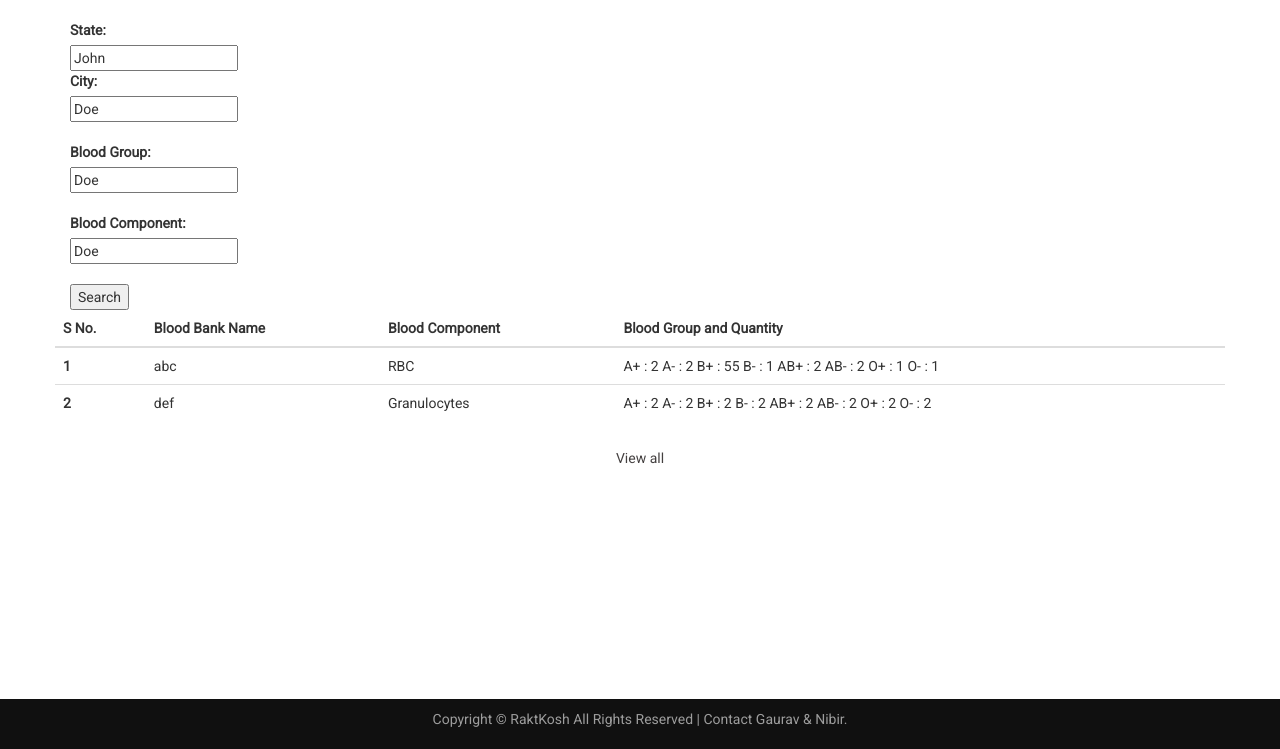
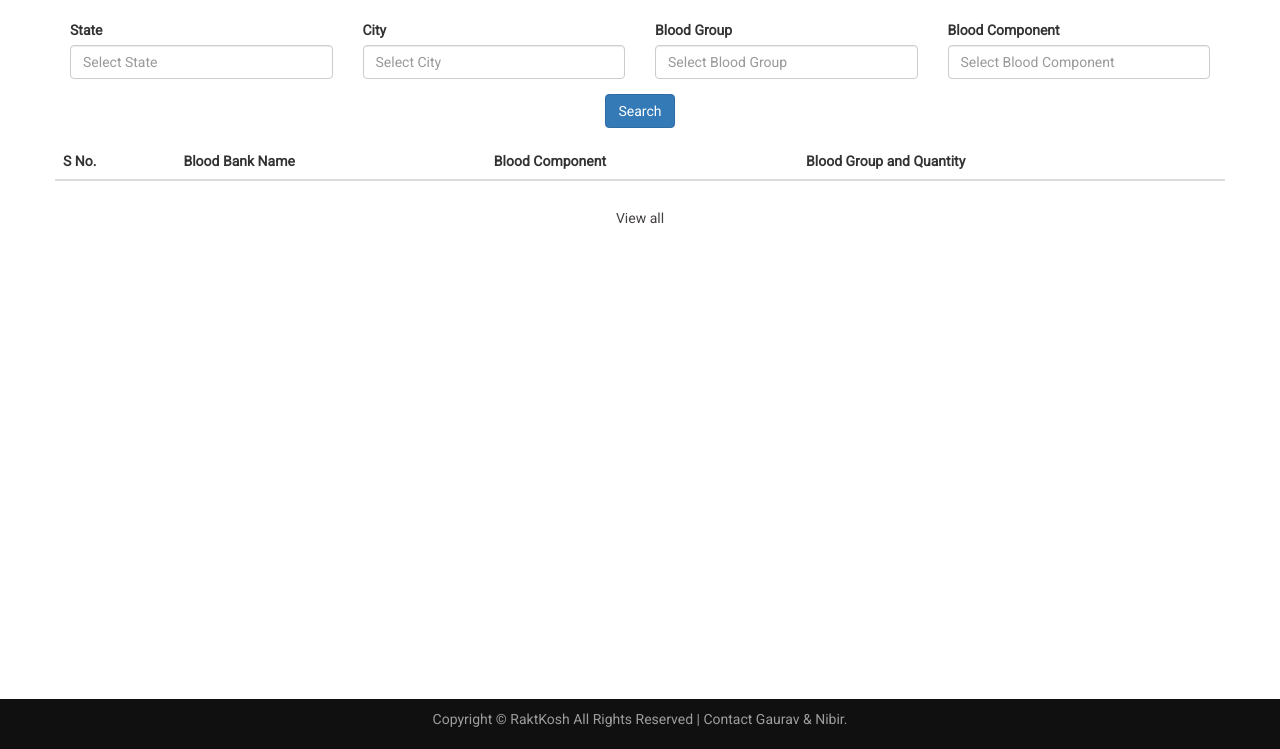
Before and after one commit to Gaukm01/CS315_RaktArpan, a Django app: page /user/blood_bank_dashboard in a window 1280 px wide. Shown: the part 51-800 px from the top of the page. Run offline with Django 4.2, Linux system fonts and the light colour scheme; data comes from the database, SQL or seed files in the repository; lists and menus that the app fills with data are empty; some libraries are stand-ins or nearby versions.

Commit message:
search functionality added

```diff
--- a/src/user/templates/blood_bank_dashboard.html
+++ b/src/user/templates/blood_bank_dashboard.html
@@ -78,20 +78,35 @@
 
        <div class="container container-fluid">
             <div class="row">
-                <main class="col-md-9 ml-sm-auto col-lg-12 px-md-4 py-4">
-
-                    <form action="/action_page.php">
-                        <label for="fname">State:</label><br>
-                        <input type="text" id="fname" name="fname" value="John"><br>
-                        <label for="lname">City:</label><br>
-                        <input type="text" id="lname" name="lname" value="Doe"><br><br>
-                        <label for="lname">Blood Group:</label><br>
-                        <input type="text" id="lname" name="lname" value="Doe"><br><br>
-                        <label for="lname">Blood Component:</label><br>
-                        <input type="text" id="lname" name="lname" value="Doe"><br><br>
-                        <input type="submit" value="Search">
-                    </form>
-
+                <!-- <main class="col-md-9 ml-sm-auto col-lg-12 px-md-4 py-4"> -->
+                <form method="get" action="blood_bank_dashboard">
+                    <div class="form-row">
+                        <div class="form-group col-md-3">
+                            <label for="state">State</label>
+                            <input type="text" class="form-control" id="specialisation"
+                                placeholder="Select State" autocomplete="off" name="state">
+                        </div>
+                        <div class="form-group col-md-3">
+                            <label for="city">City</label>
+                            <input type="text" class="form-control" id="specialisation"
+                                placeholder="Select City" autocomplete="off" name="city">
+                        </div>
+                        <div class="form-group col-md-3">
+                            <label for="blood_group">Blood Group</label>
+                            <input type="text" class="form-control" id="specialisation"
+                                placeholder="Select Blood Group" autocomplete="off" name="blood_group">
+                        </div>
+                        <div class="form-group col-md-3">
+                            <label for="blood_component">Blood Component</label>
+                            <input type="text" class="form-control" id="specialisation"
+                                placeholder="Select Blood Component" autocomplete="off" name="blood_component">
+                        </div>
+                        <div class="col-md-offset-4 col-md-4 form-group" align="center">
+                            <button type="submit" class="btn btn-primary">Search</button>
+                        </div>
+                    </div>
+                </form>
+            </div>
                     <div class="row">
                         <div class="col-12 col-xl-8 mb-4 mb-lg-0">
                             <div class="card">
@@ -147,8 +162,6 @@
                             </div>
                         </div>
                     </div>
-                </main>
-            </div>
             <div class="push"></div>
         </div>
 		<footer class = "navbar-fixed-bottom">
--- a/src/user/urls.py
+++ b/src/user/urls.py
@@ -8,6 +8,5 @@
     path("register", views.register_blood_bank, name="register_blood_bank"),
     path("loginUser", views.loginUser, name="loginUser"),
     path("logout", views.logout, name="logout"),
-    path("blood_bank_dashboard",views.blood_bank_dashboard, name="blood_bank_dashboard")
-
+    path("blood_bank_dashboard",views.blood_bank_dashboard, name="blood_bank_dashboard"),
 ]
--- a/src/user/views.py
+++ b/src/user/views.py
@@ -3,6 +3,7 @@
 from django.utils import timezone
 from django.forms import PasswordInput
 from django.shortcuts import render, redirect, HttpResponseRedirect
+import logging
 
 from .models import (
     User,
@@ -166,92 +167,99 @@
     )
 
 def blood_bank_dashboard(request):
-    # user = IsLoggedIn(request)
-    # if user is None:
-    #     messages.error(request, "Kindly Login with your Blood Bank Credentials first")
-    #     return HttpResponseRedirect("/user/loginpage")
-    # elif user.roles != "blood_bank":
-    #     url= role_based_redirection(request)
-    #     return HttpResponseRedirect(url)
-    # else:
-    #     HttpResponse("User logged in")
+    logging.basicConfig(level=logging.INFO)
+    logger = logging.getLogger('myapp')
     data = {"items": []}
-    count = 1
-    for t in User.objects.all():
-        if RBC.objects.filter(user=t).exists():
-            rbc = RBC.objects.get(user=t)
-            data["items"].append({
-                's_no': count,
-                'name': t.blood_bank_name,
-                'blood_component' : 'RBC',
-                'blood_group_apstv' : rbc.quantity_ABpstv,
-                'blood_group_angtv' : rbc.quantity_ABngtv,
-                'blood_group_bpstv' : rbc.quantity_Bpstv,
-                'blood_group_bngtv' : rbc.quantity_Bngtv,
-                'blood_group_opstv' : rbc.quantity_Opstv,
-                'blood_group_ongtv' : rbc.quantity_Ongtv,
-                'blood_group_abpstv' : rbc.quantity_ABpstv,
-                'blood_group_abngtv' : rbc.quantity_ABngtv,
-            })
-        if Plasma.objects.filter(user=t).exists():
-            plasma = Plasma.objects.get(user=t)
-            data["items"].append({
-                's_no': count,
-                'name': t.blood_bank_name,
-                'blood_component' : 'Plasma',
-                'blood_group_apstv' : plasma.quantity_ABpstv,
-                'blood_group_angtv' : plasma.quantity_ABngtv,
-                'blood_group_bpstv' : plasma.quantity_Bpstv,
-                'blood_group_bngtv' : plasma.quantity_Bngtv,
-                'blood_group_opstv' : plasma.quantity_Opstv,
-                'blood_group_ongtv' : plasma.quantity_Ongtv,
-                'blood_group_abpstv' : plasma.quantity_ABpstv,
-                'blood_group_abngtv' : plasma.quantity_ABngtv,
-            })
-        if Platelets.objects.filter(user=t).exists():
-            platelets = Platelets.objects.get(user=t)
-            data["items"].append({
-                's_no': count,
-                'name': t.blood_bank_name,
-                'blood_component' : 'Platelets',
-                'blood_group_apstv' : platelets.quantity_ABpstv,
-                'blood_group_angtv' : platelets.quantity_ABngtv,
-                'blood_group_bpstv' : platelets.quantity_Bpstv,
-                'blood_group_bngtv' : platelets.quantity_Bngtv,
-                'blood_group_opstv' : platelets.quantity_Opstv,
-                'blood_group_ongtv' : platelets.quantity_Ongtv,
-                'blood_group_abpstv' : platelets.quantity_ABpstv,
-                'blood_group_abngtv' : platelets.quantity_ABngtv,
-            })
-        if CryoAHF.objects.filter(user=t).exists():
-            cryo_ahf = CryoAHF.objects.get(user=t)
-            data["items"].append({
-                's_no': count,
-                'name': t.blood_bank_name,
-                'blood_component' : 'CryoAHF',
-                'blood_group_apstv' : cryo_ahf.quantity_ABpstv,
-                'blood_group_angtv' : cryo_ahf.quantity_ABngtv,
-                'blood_group_bpstv' : cryo_ahf.quantity_Bpstv,
-                'blood_group_bngtv' : cryo_ahf.quantity_Bngtv,
-                'blood_group_opstv' : cryo_ahf.quantity_Opstv,
-                'blood_group_ongtv' : cryo_ahf.quantity_Ongtv,
-                'blood_group_abpstv' : cryo_ahf.quantity_ABpstv,
-                'blood_group_abngtv' : cryo_ahf.quantity_ABngtv,
-            })
-        if Granulocytes.objects.filter(user=t).exists():
-            granulocytes = Granulocytes.objects.get(user=t)
-            data["items"].append({
-                's_no': count,
-                'name': t.blood_bank_name,
-                'blood_component' : 'Granulocytes',
-                'blood_group_apstv' : granulocytes.quantity_ABpstv,
-                'blood_group_angtv' : granulocytes.quantity_ABngtv,
-                'blood_group_bpstv' : granulocytes.quantity_Bpstv,
-                'blood_group_bngtv' : granulocytes.quantity_Bngtv,
-                'blood_group_opstv' : granulocytes.quantity_Opstv,
-                'blood_group_ongtv' : granulocytes.quantity_Ongtv,
-                'blood_group_abpstv' : granulocytes.quantity_ABpstv,
-                'blood_group_abngtv' : granulocytes.quantity_ABngtv,
-            })
-        count += 1
+    if request.method == "GET":
+        state_ = request.GET.get("state")
+        city_ = request.GET.get("city")
+        blood_group_ = request.GET.get("blood_group")
+        blood_component_ = request.GET.get("blood_component")
+        logger.info(f"{state_}")
+        logger.info(f"{city_}")
+        logger.info(f"{blood_group_}")
+        logger.info(f"{blood_component_}")
+        count = 1
+        for t in User.objects.all():
+            logger.info(f"{state_} {t.state}")
+            if state_ != '' and t.state != state_:
+                continue
+            if city_ != '' and t.city != city_:
+                continue
+            if (blood_component_ == '' or blood_component_ == "RBC") and RBC.objects.filter(user=t).exists():
+                rbc = RBC.objects.get(user=t)
+                data["items"].append({
+                    's_no': count,
+                    'name': t.blood_bank_name,
+                    'blood_component' : 'RBC',
+                    'blood_group_apstv' : rbc.quantity_Apstv if (blood_group_ == '' or blood_group_ == 'A+') else 0,
+                    'blood_group_angtv' : rbc.quantity_Angtv if (blood_group_ == '' or blood_group_ == 'A-') else 0,
+                    'blood_group_bpstv' : rbc.quantity_Bpstv if (blood_group_ == '' or blood_group_ == 'B+') else 0,
+                    'blood_group_bngtv' : rbc.quantity_Bngtv if (blood_group_ == '' or blood_group_ == 'B-') else 0,
+                    'blood_group_opstv' : rbc.quantity_Opstv if (blood_group_ == '' or blood_group_ == 'O+') else 0,
+                    'blood_group_ongtv' : rbc.quantity_Ongtv if (blood_group_ == '' or blood_group_ == 'O-') else 0,
+                    'blood_group_abpstv' : rbc.quantity_ABpstv if (blood_group_ == '' or blood_group_ == 'AB+') else 0,
+                    'blood_group_abngtv' : rbc.quantity_ABngtv if (blood_group_ == '' or blood_group_ == 'AB-') else 0,
+                })
+            if (blood_component_ == '' or blood_component_ == "Plasma") and Plasma.objects.filter(user=t).exists():
+                plasma = Plasma.objects.get(user=t)
+                data["items"].append({
+                    's_no': count,
+                    'name': t.blood_bank_name,
+                    'blood_component' : 'Plasma',
+                    'blood_group_apstv' : plasma.quantity_Apstv if (blood_group_ == '' or blood_group_ == 'A+') else 0,
+                    'blood_group_angtv' : plasma.quantity_Angtv if (blood_group_ == '' or blood_group_ == 'A-') else 0,
+                    'blood_group_bpstv' : plasma.quantity_Bpstv if (blood_group_ == '' or blood_group_ == 'B+') else 0,
+                    'blood_group_bngtv' : plasma.quantity_Bngtv if (blood_group_ == '' or blood_group_ == 'B-') else 0,
+                    'blood_group_opstv' : plasma.quantity_Opstv if (blood_group_ == '' or blood_group_ == 'O+') else 0,
+                    'blood_group_ongtv' : plasma.quantity_Ongtv if (blood_group_ == '' or blood_group_ == 'O-') else 0,
+                    'blood_group_abpstv' : plasma.quantity_ABpstv if (blood_group_ == '' or blood_group_ == 'AB+') else 0,
+                    'blood_group_abngtv' : plasma.quantity_ABngtv if (blood_group_ == '' or blood_group_ == 'AB-') else 0,
+                })
+            if (blood_component_ == '' or blood_component_ == "Platelets") and Platelets.objects.filter(user=t).exists():
+                platelets = Platelets.objects.get(user=t)
+                data["items"].append({
+                    's_no': count,
+                    'name': t.blood_bank_name,
+                    'blood_component' : 'Platelets',
+                    'blood_group_apstv' : platelets.quantity_Apstv if (blood_group_ == '' or blood_group_ == 'A+') else 0,
+                    'blood_group_angtv' : platelets.quantity_Angtv if (blood_group_ == '' or blood_group_ == 'A-') else 0,
+                    'blood_group_bpstv' : platelets.quantity_Bpstv if (blood_group_ == '' or blood_group_ == 'B+') else 0,
+                    'blood_group_bngtv' : platelets.quantity_Bngtv if (blood_group_ == '' or blood_group_ == 'B-') else 0,
+                    'blood_group_opstv' : platelets.quantity_Opstv if (blood_group_ == '' or blood_group_ == 'O+') else 0,
+                    'blood_group_ongtv' : platelets.quantity_Ongtv if (blood_group_ == '' or blood_group_ == 'O-') else 0,
+                    'blood_group_abpstv' : platelets.quantity_ABpstv if (blood_group_ == '' or blood_group_ == 'AB+') else 0,
+                    'blood_group_abngtv' : platelets.quantity_ABngtv if (blood_group_ == '' or blood_group_ == 'AB-') else 0,
+                })
+            if (blood_component_ == '' or blood_component_ == "Cryo AHF") and CryoAHF.objects.filter(user=t).exists():
+                cryo_ahf = CryoAHF.objects.get(user=t)
+                data["items"].append({
+                    's_no': count,
+                    'name': t.blood_bank_name,
+                    'blood_component' : 'CryoAHF',
+                    'blood_group_apstv' : cryo_ahf.quantity_Apstv if (blood_group_ == '' or blood_group_ == 'A+') else 0,
+                    'blood_group_angtv' : cryo_ahf.quantity_Angtv if (blood_group_ == '' or blood_group_ == 'A-') else 0,
+                    'blood_group_bpstv' : cryo_ahf.quantity_Bpstv if (blood_group_ == '' or blood_group_ == 'B+') else 0,
+                    'blood_group_bngtv' : cryo_ahf.quantity_Bngtv if (blood_group_ == '' or blood_group_ == 'B-') else 0,
+                    'blood_group_opstv' : cryo_ahf.quantity_Opstv if (blood_group_ == '' or blood_group_ == 'O+') else 0,
+                    'blood_group_ongtv' : cryo_ahf.quantity_Ongtv if (blood_group_ == '' or blood_group_ == 'O-') else 0,
+                    'blood_group_abpstv' : cryo_ahf.quantity_ABpstv if (blood_group_ == '' or blood_group_ == 'AB+') else 0,
+                    'blood_group_abngtv' : cryo_ahf.quantity_ABngtv if (blood_group_ == '' or blood_group_ == 'AB-') else 0,
+                })
+            if (blood_component_ == '' or blood_component_ == "Granulocytes") and Granulocytes.objects.filter(user=t).exists():
+                granulocytes = Granulocytes.objects.get(user=t)
+                data["items"].append({
+                    's_no': count,
+                    'name': t.blood_bank_name,
+                    'blood_component' : 'Granulocytes',
+                    'blood_group_apstv' : granulocytes.quantity_Apstv if (blood_group_ == '' or blood_group_ == 'A+') else 0,
+                    'blood_group_angtv' : granulocytes.quantity_Angtv if (blood_group_ == '' or blood_group_ == 'A-') else 0,
+                    'blood_group_bpstv' : granulocytes.quantity_Bpstv if (blood_group_ == '' or blood_group_ == 'B+') else 0,
+                    'blood_group_bngtv' : granulocytes.quantity_Bngtv if (blood_group_ == '' or blood_group_ == 'B-') else 0,
+                    'blood_group_opstv' : granulocytes.quantity_Opstv if (blood_group_ == '' or blood_group_ == 'O+') else 0,
+                    'blood_group_ongtv' : granulocytes.quantity_Ongtv if (blood_group_ == '' or blood_group_ == 'O-') else 0,
+                    'blood_group_abpstv' : granulocytes.quantity_ABpstv if (blood_group_ == '' or blood_group_ == 'AB+') else 0,
+                    'blood_group_abngtv' : granulocytes.quantity_ABngtv if (blood_group_ == '' or blood_group_ == 'AB-') else 0,
+                })
+            count += 1
     return render(request, "blood_bank_dashboard.html",data)
```
Also changed, not shown: src/user/models.py (+3 -4 lines), src/db.sqlite3, src/src/settings.py (line endings or trailing spaces), src/user/migrations/0005_remove_city_country_remove_city_district.py (added), src/user/migrations/0006_user_state.py (added), src/user/migrations/0007_alter_user_city.py (added).
